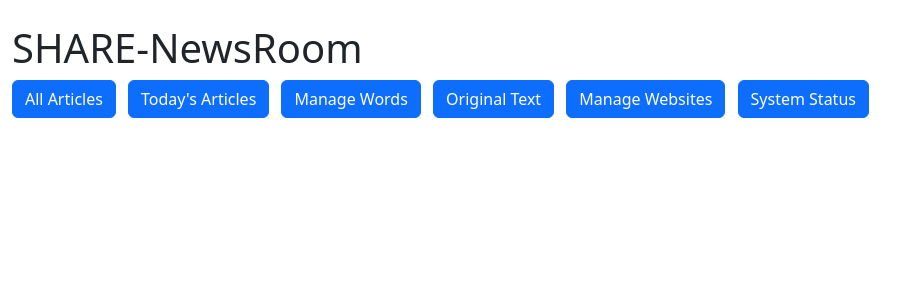
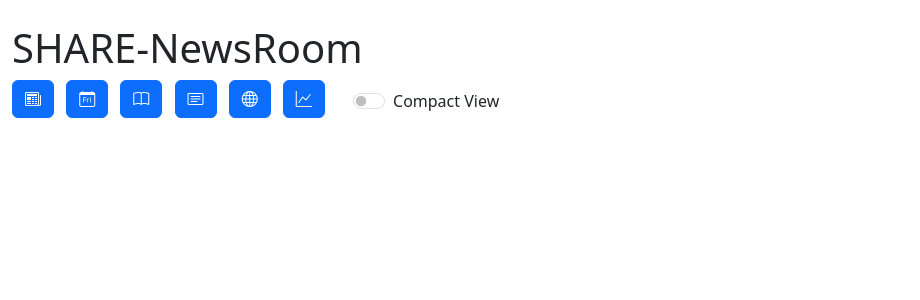
Before and after one commit to RasmusOtharKirketerp/ies-3, a Flask app: page /today in a window 1280 px wide. Shown: the top 300 px of the page, without its empty margins (0-920 px from the left). Run offline with Flask 3, Linux system fonts and the light colour scheme; tables that the repository leaves empty hold one stand-in row (values such as "Sample post").

Commit message:
Use icons and add view switch

```diff
--- a/src/templates/index.html
+++ b/src/templates/index.html
@@ -6,6 +6,7 @@
     <meta name="viewport" content="width=device-width, initial-scale=1.0">
     <title>{{ user_id }}-NewsRoom</title>
     <link href="https://cdn.jsdelivr.net/npm/bootstrap@5.3.2/dist/css/bootstrap.min.css" rel="stylesheet">
+    <link href="https://cdn.jsdelivr.net/npm/bootstrap-icons@1.11.3/font/bootstrap-icons.css" rel="stylesheet">
     <style>
         .article-card {
             margin-bottom: 20px;
@@ -36,18 +37,27 @@
             gap: 10px;
             margin-bottom: 10px;
         }
+
+        body.compact .article-image,
+        body.compact .card-text {
+            display: none;
+        }
     </style>
 </head>
 
 <body class="container-fluid">
     <h1 class="mt-4">{{ user_id }}-NewsRoom</h1>
-    <div class="button-container mb-4">
-        <a href="/"><button class="btn btn-primary me-2 mb-2">All Articles</button></a>
-        <a href="/today"><button class="btn btn-primary me-2 mb-2">Today's Articles</button></a>
-        <a href="/words"><button class="btn btn-primary me-2 mb-2">Manage Words</button></a>
-        <a href="/original"><button class="btn btn-primary me-2 mb-2">Original Text</button></a>
-        <a href="/websites"><button class="btn btn-primary me-2 mb-2">Manage Websites</button></a>
-        <a href="/status"><button class="btn btn-primary me-2 mb-2">System Status</button></a>
+    <div class="button-container mb-3">
+        <a href="/" class="btn btn-primary me-2 mb-2" title="All Articles"><i class="bi bi-newspaper"></i></a>
+        <a href="/today" class="btn btn-primary me-2 mb-2" title="Today's Articles"><i class="bi bi-calendar-day"></i></a>
+        <a href="/words" class="btn btn-primary me-2 mb-2" title="Manage Words"><i class="bi bi-book"></i></a>
+        <a href="/original" class="btn btn-primary me-2 mb-2" title="Original Text"><i class="bi bi-card-text"></i></a>
+        <a href="/websites" class="btn btn-primary me-2 mb-2" title="Manage Websites"><i class="bi bi-globe"></i></a>
+        <a href="/status" class="btn btn-primary me-2 mb-2" title="System Status"><i class="bi bi-graph-up"></i></a>
+        <div class="form-check form-switch d-inline-block ms-3">
+            <input class="form-check-input" type="checkbox" id="viewSwitch">
+            <label class="form-check-label" for="viewSwitch">Compact View</label>
+        </div>
     </div>
 
     <div class="row">
@@ -83,6 +93,20 @@
     </div>
 
     <script src="https://cdn.jsdelivr.net/npm/bootstrap@5.3.2/dist/js/bootstrap.bundle.min.js"></script>
+    <script>
+        const viewSwitch = document.getElementById('viewSwitch');
+        viewSwitch.addEventListener('change', function () {
+            document.body.classList.toggle('compact', this.checked);
+            localStorage.setItem('compactView', this.checked ? '1' : '0');
+        });
+        document.addEventListener('DOMContentLoaded', function () {
+            const compact = localStorage.getItem('compactView') === '1';
+            viewSwitch.checked = compact;
+            if (compact) {
+                document.body.classList.add('compact');
+            }
+        });
+    </script>
 </body>
 
 </html>
--- a/src/templates/status.html
+++ b/src/templates/status.html
@@ -6,6 +6,7 @@
     <meta name="viewport" content="width=device-width, initial-scale=1.0">
     <title>{{ user_id }}-NewsRoom System Status</title>
     <link href="https://cdn.jsdelivr.net/npm/bootstrap@5.3.2/dist/css/bootstrap.min.css" rel="stylesheet">
+    <link href="https://cdn.jsdelivr.net/npm/bootstrap-icons@1.11.3/font/bootstrap-icons.css" rel="stylesheet">
     <style>
         .stat-card {
             height: 100%;
@@ -32,11 +33,11 @@
 <body class="container-fluid py-4">
     <div class="d-flex justify-content-between align-items-center mb-4">
         <h1>{{ user_id }}-NewsRoom System Status</h1>
-        <button onclick="refreshStats()" class="btn btn-primary">Refresh Stats</button>
+        <button onclick="refreshStats()" class="btn btn-primary" title="Refresh Stats"><i class="bi bi-arrow-clockwise"></i></button>
     </div>
 
     <div class="mb-4">
-        <a href="/" class="btn btn-primary">Back to Main Page</a>
+        <a href="/" class="btn btn-primary" title="Back to Main Page"><i class="bi bi-arrow-left"></i></a>
     </div>
 
     <div class="row g-4">
```
Also changed, not shown: src/templates/websites.html (+6 -5 lines), src/templates/words.html (+7 -6 lines).
